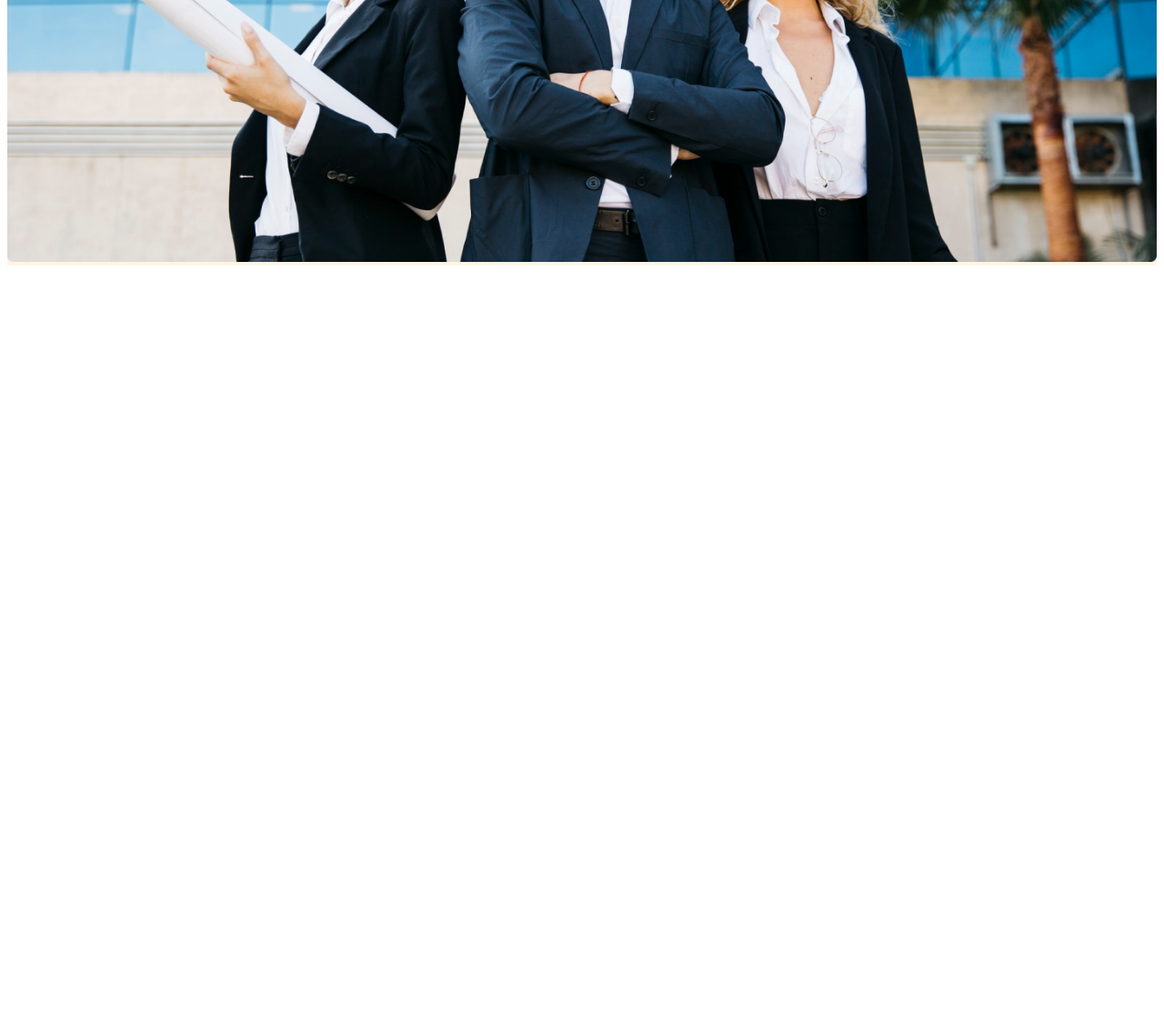
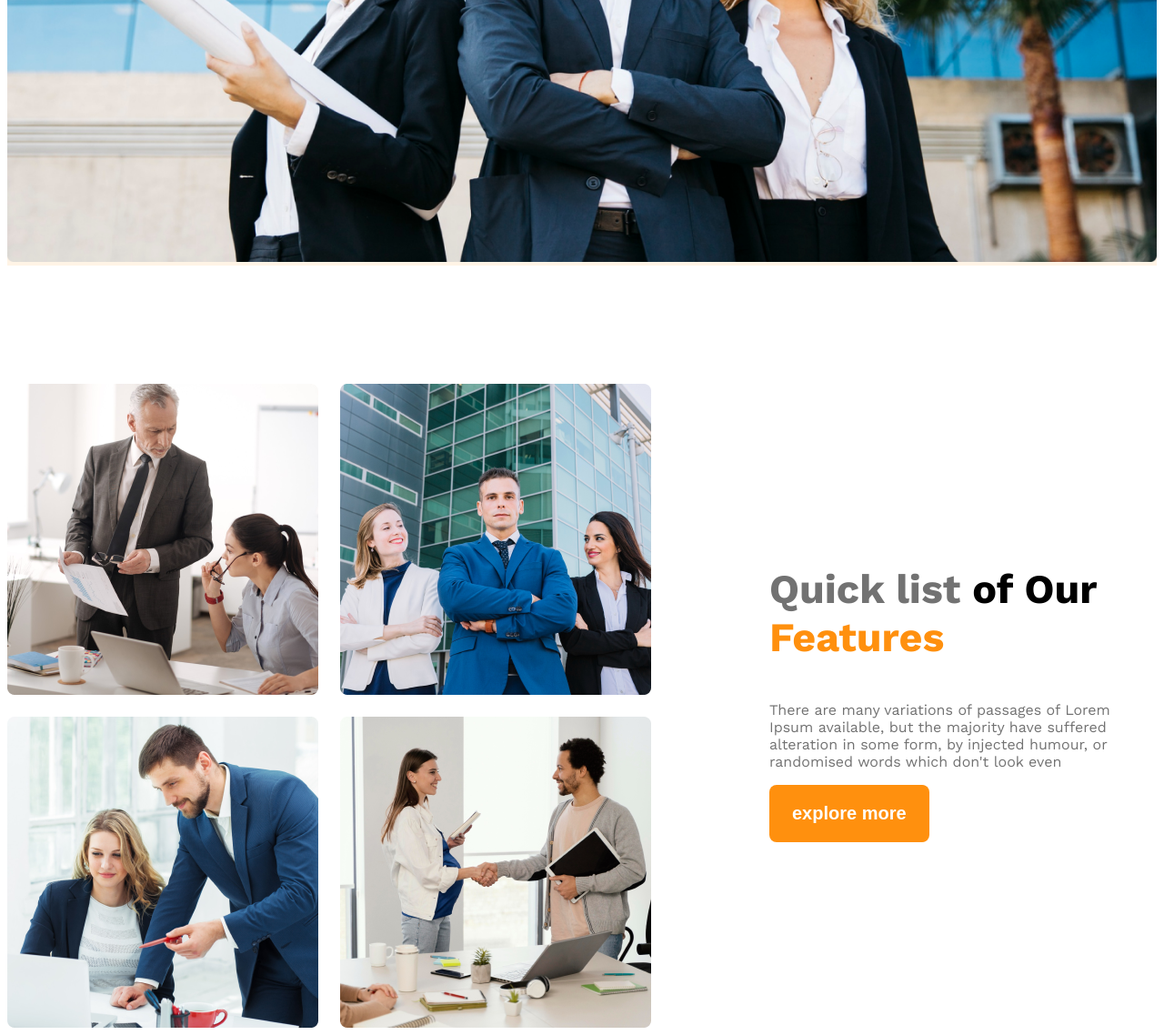
Before and after one commit to imranruman/g3-architech-website, a plain HTML site: page index.html in a window 1280 px wide. Shown: the part 892-2030 px from the top of the page at 91% size. Before the commit the page ends 1192 px from the top, so only its background shows below. Drawn offline with nearby package versions, Linux system fonts and the light colour scheme.

Commit message:
added quick list of our feature

```diff
--- a/index.html
+++ b/index.html
@@ -28,7 +28,21 @@
 </div>
     </header>
     <main>
-
+<section class="teams display-flex">
+<div class="team-image-container">
+<img src="images/team1.png" alt="two member talking about the future project">
+<img src="images/team2.png" alt="two member talking about the future project">
+<img src="images/team3.png" alt="">
+<img src="images/team4.png" alt="">
+</div>
+<div class="our-features">
+    <h3 class="features-title"> <span id="quick-list" class="text-light-gray">Quick list</span> <span>of Our</span> <span class="tex-primary">Features</span> </h3>
+    <p class="features-description text-light-gray ">
+        There are many variations of passages of Lorem Ipsum available, but the majority have suffered alteration in some form, by injected humour, or randomised words which don't look even
+    </p>
+    <button class="btn-primary">explore more</button>
+</div>
+</section>
     </main>
     <footer>
 
--- a/styles/architechs.css
+++ b/styles/architechs.css
@@ -10,6 +10,9 @@
 
 .display-flex{
     display: flex;
+}
+.tex-primary{
+    color: #FF900E;
 }
 
 .text-gray{
@@ -71,13 +74,60 @@
     border: none;
     margin-bottom: 50px;
 }
+main{
+    max-width: 1440px;
+    margin: 0 auto;
+}
+
+main>section{
+    margin-top: 130px;
+}
+.our-features{
+    margin-left: 130px;
+    max-width: 530px;
+}
+
+.features-title{
+font-size: 2.8rem;
+}
+#quick-list{
+    font-weight: 500px;
+}
 
 .banner-image{
     width: 100%;
 }
+.teams{
+    align-items: center;
+}
+
+.team-image-container{
+    display: grid;
+    grid-template-columns: repeat(2, 1fr);
+    gap: 24px;
+
+}
 
 @media screen and (max-width:576px){
-    .navbar, .nav-link{
+    .navbar, .nav-link, .teams{
         flex-direction: column;
     }
+
+    .team-image-container{
+        grid-template-columns: repeat(1, 1fr);
+    }
+
+    .our-features{
+        margin-left: 20px;
+    }
 }
+
+@media screen and (min-width: 576px) and (max-width:992px){
+    .teams{
+        flex-direction: column;
+    }
+
+    .our-features{
+        margin-left: 50px auto;
+    }
+}
```
